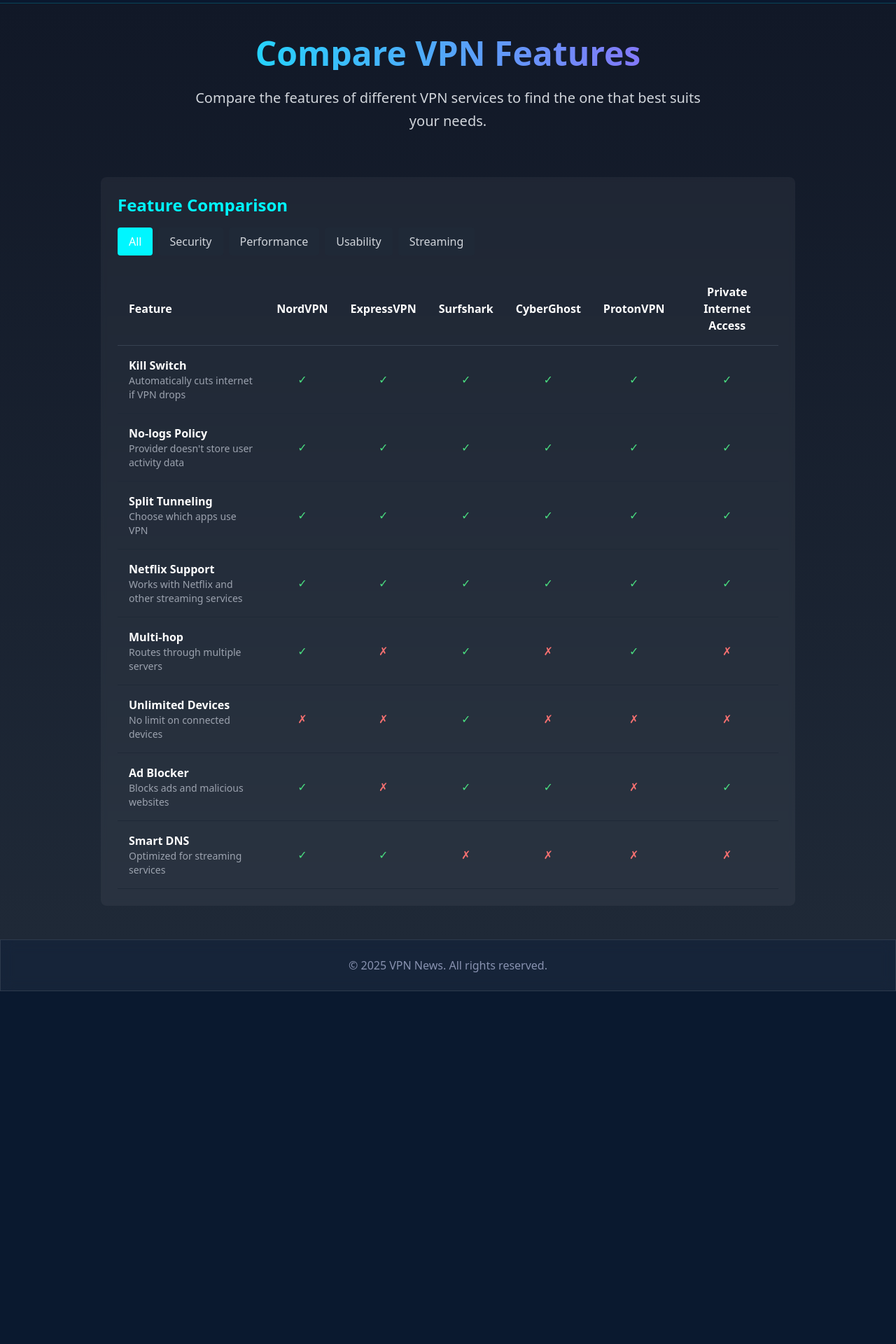
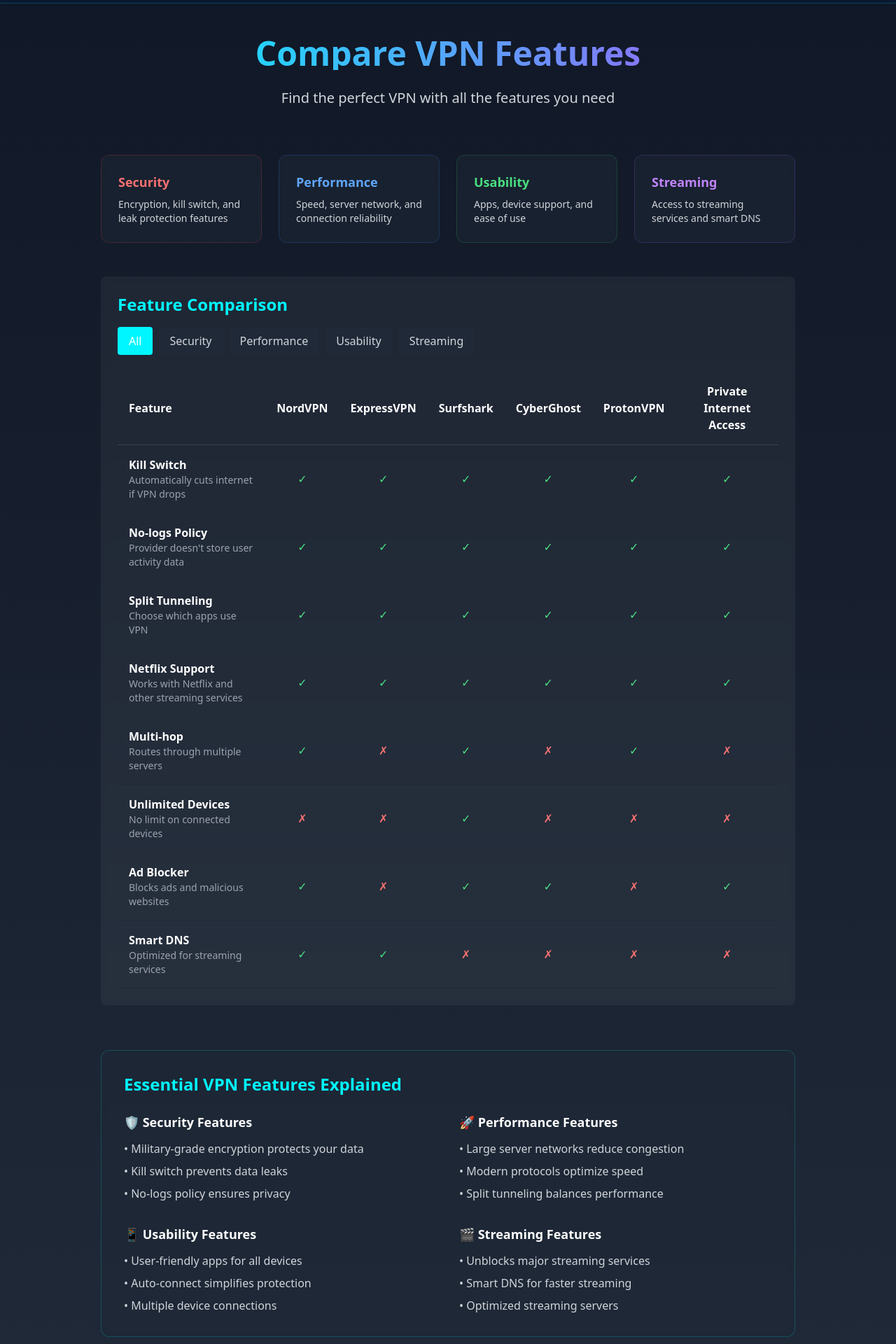
Before and after one commit to GergulasBalint/bestvpn, a React (Vite) app: page /compare-features in a window 1280 px wide. Shown: the part 60-1980 px from the top of the page at 70% size. Before the commit the page ends 1476 px from the top, so only its background shows below. Built offline with nearby package versions, Linux system fonts and the light colour scheme.

Commit message:
added style

```diff
--- a/src/pages/FeatureComparisonPage.tsx
+++ b/src/pages/FeatureComparisonPage.tsx
@@ -12,16 +12,79 @@
 
       <div className="min-h-screen bg-gradient-to-b from-gray-900 to-gray-800 text-white">
         <main className="max-w-5xl mx-auto px-4 py-12">
+          {/* Hero Section */}
           <header className="text-center mb-16">
             <h1 className="text-5xl font-bold mb-6 bg-gradient-to-r from-cyber-blue to-purple-500 text-transparent bg-clip-text">
               Compare VPN Features
             </h1>
             <p className="text-xl text-gray-300 max-w-3xl mx-auto leading-relaxed">
-              Compare the features of different VPN services to find the one that best suits your needs.
+              Find the perfect VPN with all the features you need
             </p>
           </header>
 
-          <FeatureComparison />
+          {/* Category Cards */}
+          <div className="grid grid-cols-1 md:grid-cols-4 gap-6 mb-12">
+            <div className="bg-gray-800/50 backdrop-blur-sm p-6 rounded-xl border border-red-500/20 hover:border-red-500/40 transition-colors">
+              <h3 className="text-lg font-semibold text-red-400 mb-2">Security</h3>
+              <p className="text-gray-300 text-sm">Encryption, kill switch, and leak protection features</p>
+            </div>
+            <div className="bg-gray-800/50 backdrop-blur-sm p-6 rounded-xl border border-blue-500/20 hover:border-blue-500/40 transition-colors">
+              <h3 className="text-lg font-semibold text-blue-400 mb-2">Performance</h3>
+              <p className="text-gray-300 text-sm">Speed, server network, and connection reliability</p>
+            </div>
+            <div className="bg-gray-800/50 backdrop-blur-sm p-6 rounded-xl border border-green-500/20 hover:border-green-500/40 transition-colors">
+              <h3 className="text-lg font-semibold text-green-400 mb-2">Usability</h3>
+              <p className="text-gray-300 text-sm">Apps, device support, and ease of use</p>
+            </div>
+            <div className="bg-gray-800/50 backdrop-blur-sm p-6 rounded-xl border border-purple-500/20 hover:border-purple-500/40 transition-colors">
+              <h3 className="text-lg font-semibold text-purple-400 mb-2">Streaming</h3>
+              <p className="text-gray-300 text-sm">Access to streaming services and smart DNS</p>
+            </div>
+          </div>
+
+          {/* Feature Comparison Table */}
+          <section className="mb-16">
+            <FeatureComparison />
+          </section>
+
+          {/* Feature Highlights */}
+          <section className="bg-gray-800/50 backdrop-blur-sm p-8 rounded-xl border border-cyber-blue/20">
+            <h2 className="text-2xl font-bold text-cyber-blue mb-6">Essential VPN Features Explained</h2>
+            <div className="grid grid-cols-1 md:grid-cols-2 gap-8">
+              <div>
+                <h3 className="text-lg font-semibold text-white mb-3">🛡️ Security Features</h3>
+                <ul className="space-y-2 text-gray-300">
+                  <li>• Military-grade encryption protects your data</li>
+                  <li>• Kill switch prevents data leaks</li>
+                  <li>• No-logs policy ensures privacy</li>
+                </ul>
+              </div>
+              <div>
+                <h3 className="text-lg font-semibold text-white mb-3">🚀 Performance Features</h3>
+                <ul className="space-y-2 text-gray-300">
+                  <li>• Large server networks reduce congestion</li>
+                  <li>• Modern protocols optimize speed</li>
+                  <li>• Split tunneling balances performance</li>
+                </ul>
+              </div>
+              <div>
+                <h3 className="text-lg font-semibold text-white mb-3">📱 Usability Features</h3>
+                <ul className="space-y-2 text-gray-300">
+                  <li>• User-friendly apps for all devices</li>
+                  <li>• Auto-connect simplifies protection</li>
+                  <li>• Multiple device connections</li>
+                </ul>
+              </div>
+              <div>
+                <h3 className="text-lg font-semibold text-white mb-3">🎬 Streaming Features</h3>
+                <ul className="space-y-2 text-gray-300">
+                  <li>• Unblocks major streaming services</li>
+                  <li>• Smart DNS for faster streaming</li>
+                  <li>• Optimized streaming servers</li>
+                </ul>
+              </div>
+            </div>
+          </section>
         </main>
       </div>
     </>
```
